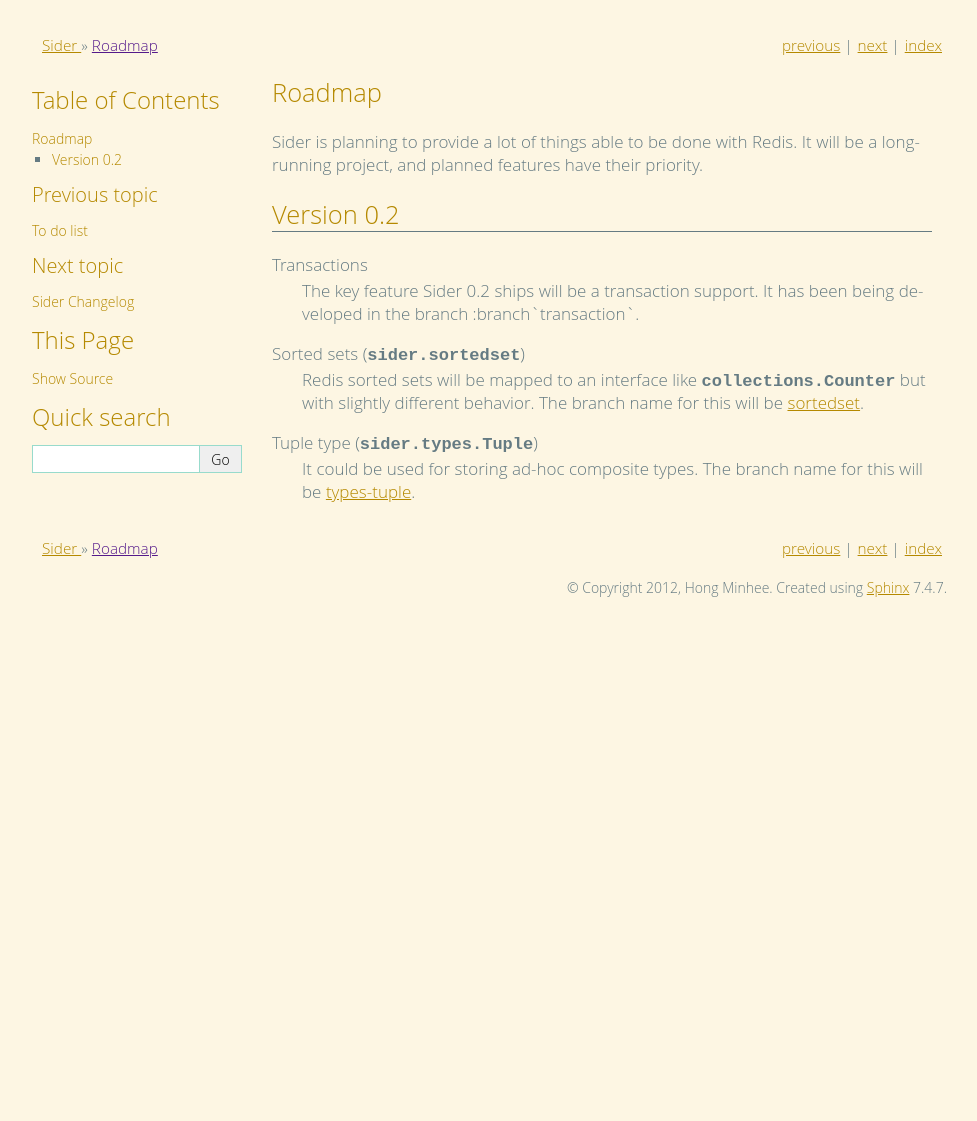
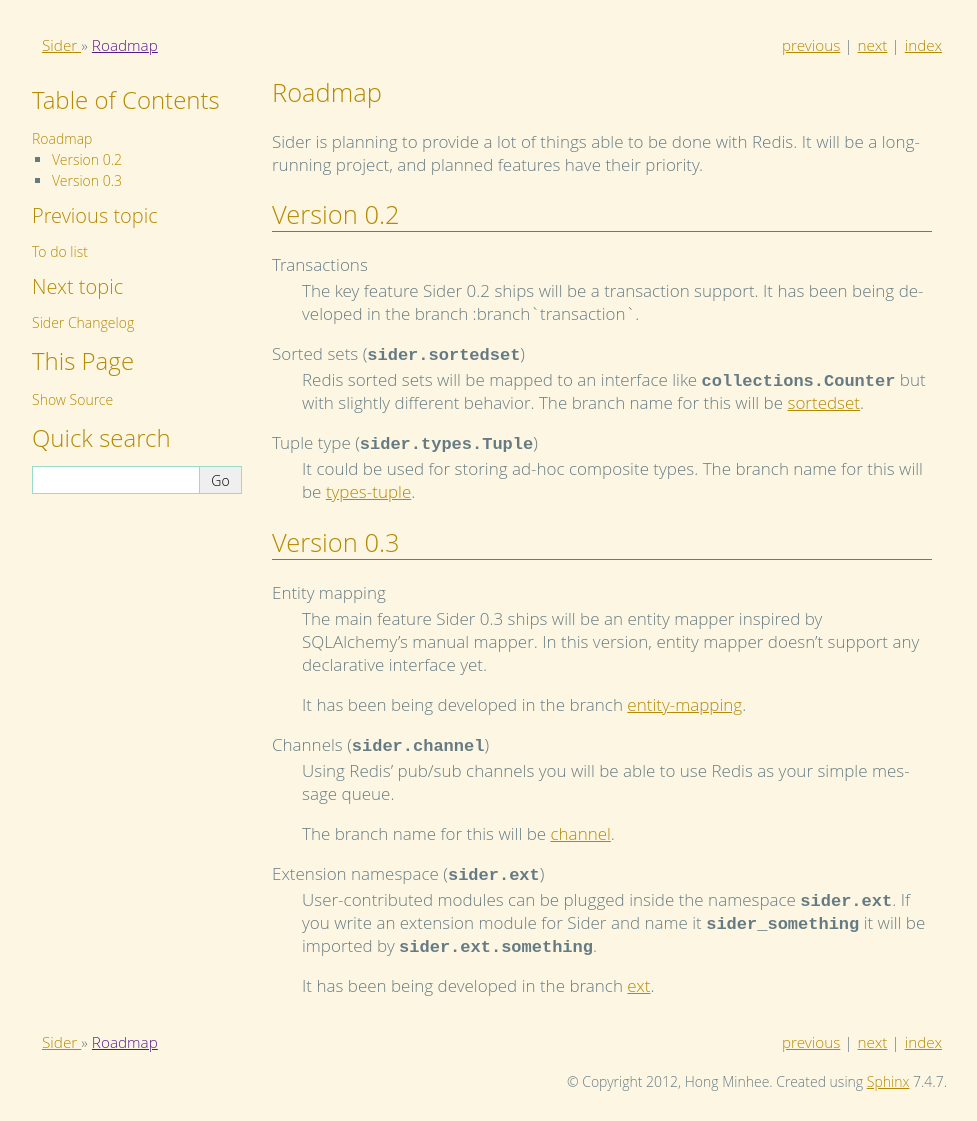
Before and after one commit to dahlia/sider, a Sphinx documentation site: the page built from docs/roadmap.rst, in a window 1280 px wide. Shown: the whole page, without its empty margins (148-1125 px from the left). Built offline with Sphinx 7.4.7, drawn with Linux system fonts in a browser that asks for light colours; the version number could not be read and is left out; before the commit the page ends 900 px from its top, so only the background shows below that.

Commit message:
Wrote the roadmap for 0.3.

```diff
--- a/docs/roadmap.rst
+++ b/docs/roadmap.rst
@@ -21,3 +21,28 @@
 Tuple type (:class:`sider.types.Tuple`)
    It could be used for storing ad-hoc composite types.
    The branch name for this will be :branch:`types-tuple`.
+
+
+Version 0.3
+-----------
+
+Entity mapping
+   The main feature Sider 0.3 ships will be an entity mapper inspired by
+   SQLAlchemy's manual mapper.  In this version, entity mapper doesn't
+   support any declarative interface yet.
+
+   It has been being developed in the branch :branch:`entity-mapping`.
+
+Channels (:mod:`sider.channel`)
+   Using Redis' pub/sub channels you will be able to use Redis
+   as your simple message queue.
+
+   The branch name for this will be :branch:`channel`.
+
+Extension namespace (:mod:`sider.ext`)
+   User-contributed modules can be plugged inside the namespace
+   :mod:`sider.ext`.  If you write an extension module for Sider
+   and name it :mod:`sider_something` it will be imported by
+   :mod:`sider.ext.something`.
+
+   It has been being developed in the branch :branch:`ext`.
```
